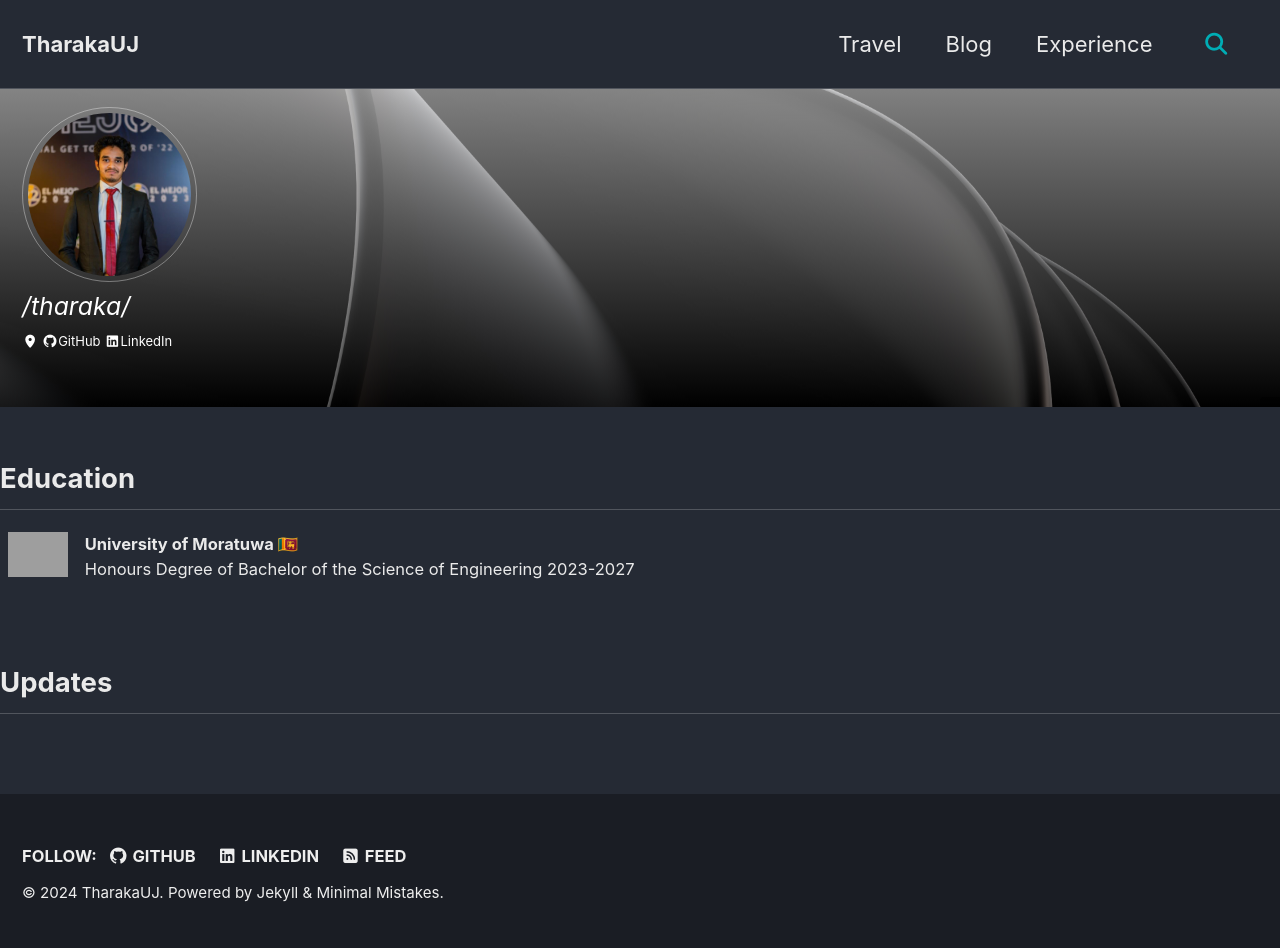
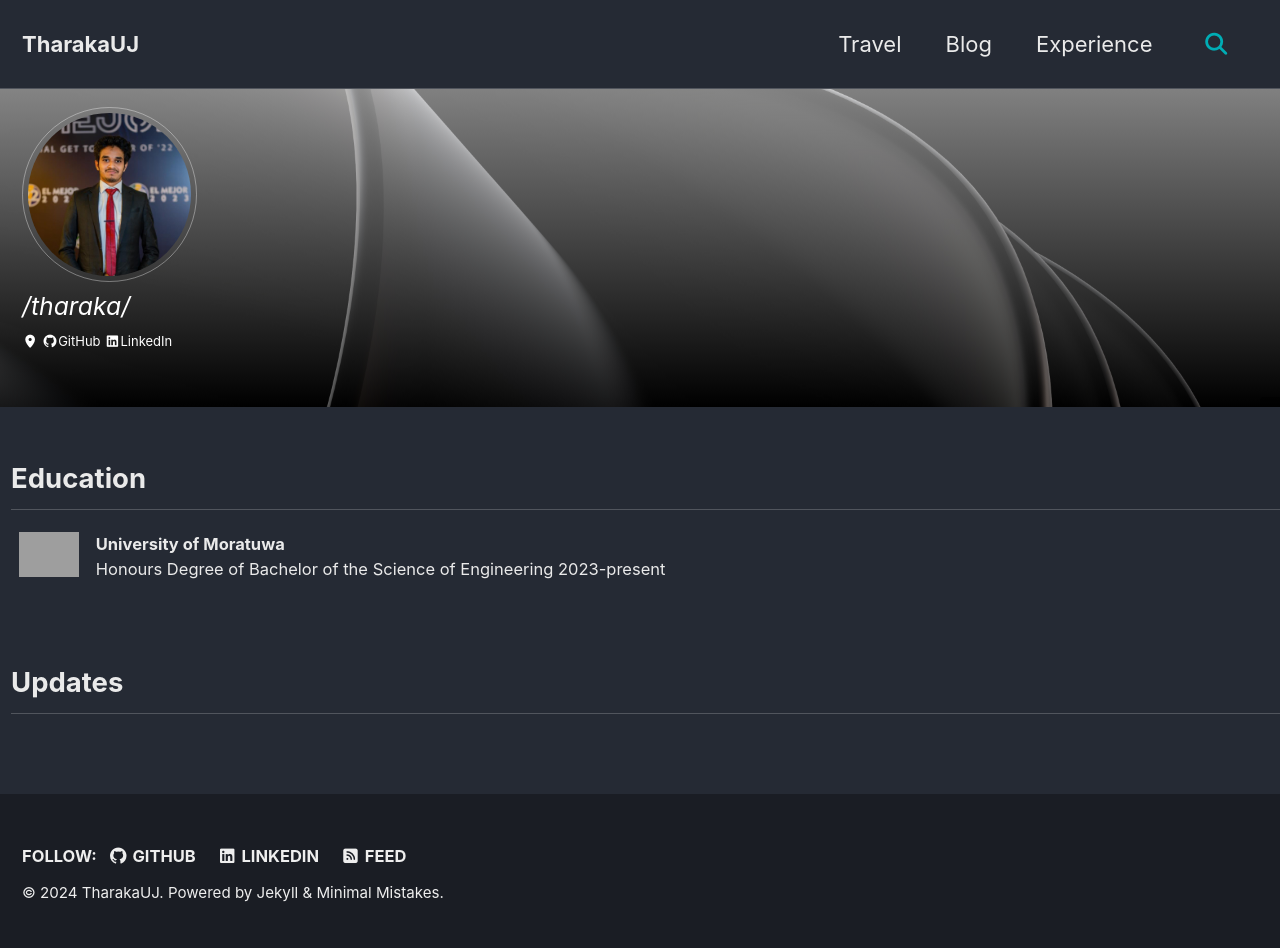
Before and after one commit to TharakaUJ/TharakaUJ.github.io, a Jekyll site: the page built from index.html, in a window 1280 px wide. Built offline with Jekyll 4.4.1, drawn with Linux system fonts in a browser that asks for light colours; cached includes are drawn as plain includes; the list of posts is cut into pages by our own code; grey boxes are pictures that could not be loaded.

Commit message:
Update wrapper styles in index.html and adjust education details for clarity

```diff
--- a/index.html
+++ b/index.html
@@ -40,7 +40,7 @@ sidebar: false
         <!-- <a href="{{site.siteUrl}}/">Something here</a> -->
     </span>
 </div>
-<div class="wrapper">
+<div class="wrapper" style="margin-left: 0.5em; margin-right: 0.5em;">
     <section class="page__content" itemprop="text">
         <!-- <p>
             About me:
@@ -61,8 +61,8 @@ sidebar: false
                             <td style=" border:0px; vertical-align:top;"><img
                                     src="https://archfx.github.io/images/logos/uom.png" width="60px"></td>
                             <td style=" border:0px; ">
-                                <p><b>University of Moratuwa 🇱🇰 </b><br> Honours Degree of Bachelor of the Science of
-                                    Engineering 2023-2027
+                                <p><b>University of Moratuwa </b><br> Honours Degree of Bachelor of the Science of
+                                    Engineering 2023-present
                                 </p>
                             </td>
                         </tr>
```
